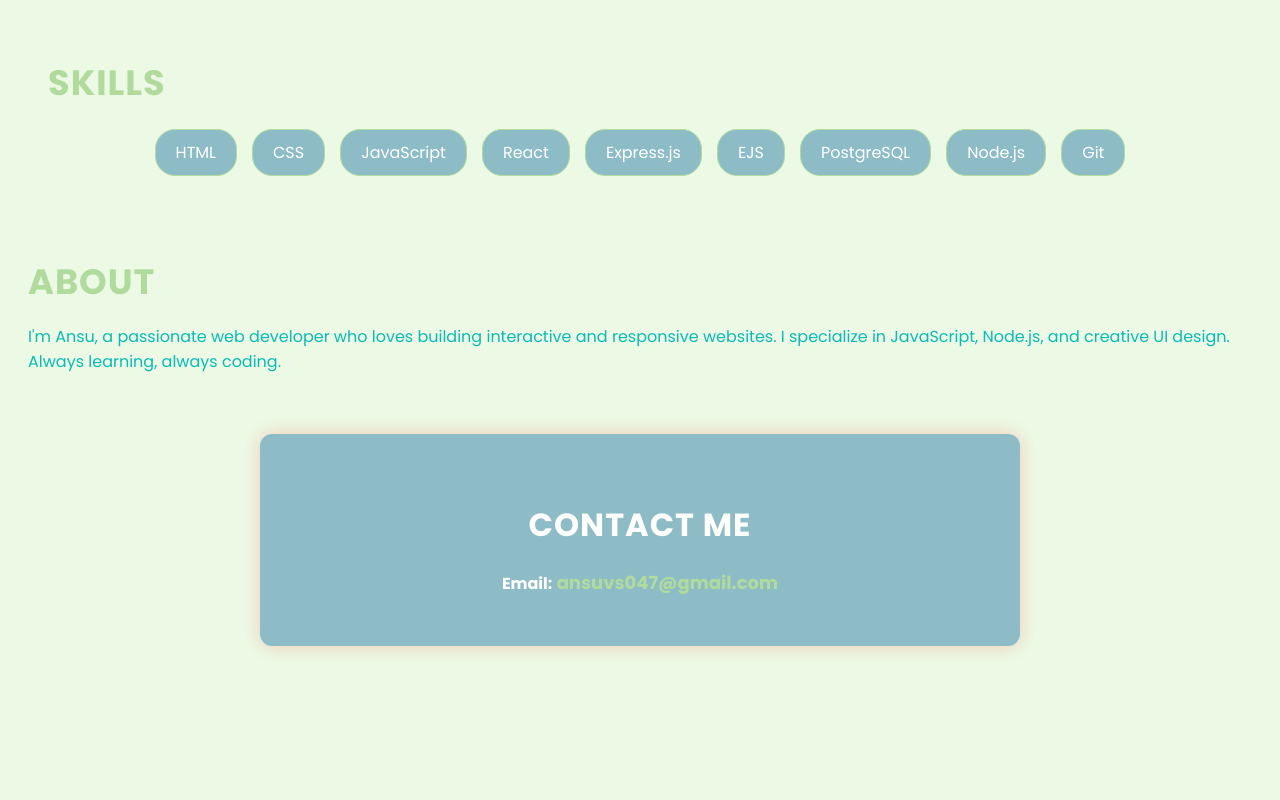
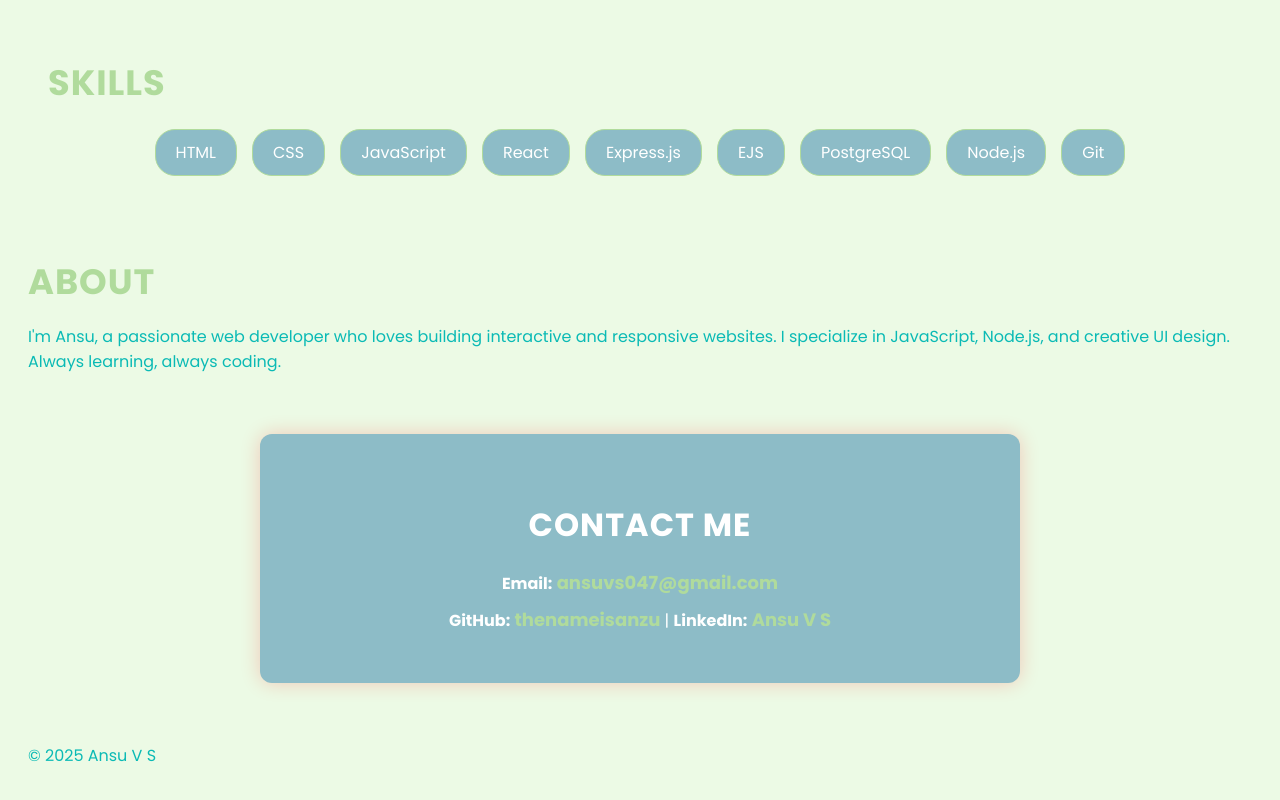
Before and after one commit to thenameisanzu/Portfolio-Website, a plain HTML site: page index.html in a window 1280 px wide. Shown: the part 1143-1943 px from the top of the page. Before the commit the page ends 1877 px from the top, so only its background shows below. Drawn offline with Linux system fonts and the light colour scheme.

Commit message:
Updated Contact information

```diff
--- a/index.html
+++ b/index.html
@@ -43,17 +43,17 @@
     </div>
 
     <div class="project-card">
-      <h4><a href="https://thenameisanzu.github.io/Pomodoro-Timer/">Pomodoro Timer</a></h4>
+      <h4><a href="https://thenameisanzu.github.io/Pomodoro-Timer/" target="_blank">Pomodoro Timer</a></h4>
       <p>A simple and customizable Pomodoro Timer built with HTML, CSS, and JavaScript to help improve productivity and focus.</p>
     </div>
 
     <div class="project-card">
-      <h4><a href="https://thenameisanzu.github.io/Portfolio-Website/">Portfolio Website</a></h4>
+      <h4><a href="https://thenameisanzu.github.io/Portfolio-Website/" target="_blank">Portfolio Website</a></h4>
       <p>A personal portfolio site showcasing my skills, projects, and contact information. Built using HTML, CSS, and JavaScript with a clean and modern design.</p>
     </div>
 
     <div class="project-card">
-      <h4><a href="https://thenameisanzu.github.io/Calculator-App/">Calculator App</a></h4>
+      <h4><a href="https://thenameisanzu.github.io/Calculator-App/" target="_blank">Calculator App</a></h4>
       <p>A simple calculator app built with HTML, CSS, and JavaScript. Supports basic arithmetic operations with a responsive numpad UI.</p>
     </div>
   </div>
@@ -82,13 +82,22 @@
 
 </section>
 
-<section id="contact" class="contact-card">
+  <section id="contact" class="contact-card">
   <h2>Contact Me</h2>
   <div class="contact-container">
     <p><strong>Email:</strong> <a href="mailto:ansuvs047@gmail.com">ansuvs047@gmail.com</a></p>
+    <p>
+      <strong>GitHub:</strong> <a href="https://github.com/thenameisanzu" target="_blank" rel="noopener noreferrer">thenameisanzu</a> |
+      <strong>LinkedIn:</strong> <a href="https://www.linkedin.com/in/ansu-v-s-03913b34a/" target="_blank" rel="noopener noreferrer">Ansu V S</a>
+    </p>
   </div>
 </section>
 
 
+<footer>
+  <p>© 2025 Ansu V S</p>
+</footer>
+
+
 </body>
 </html>
```
